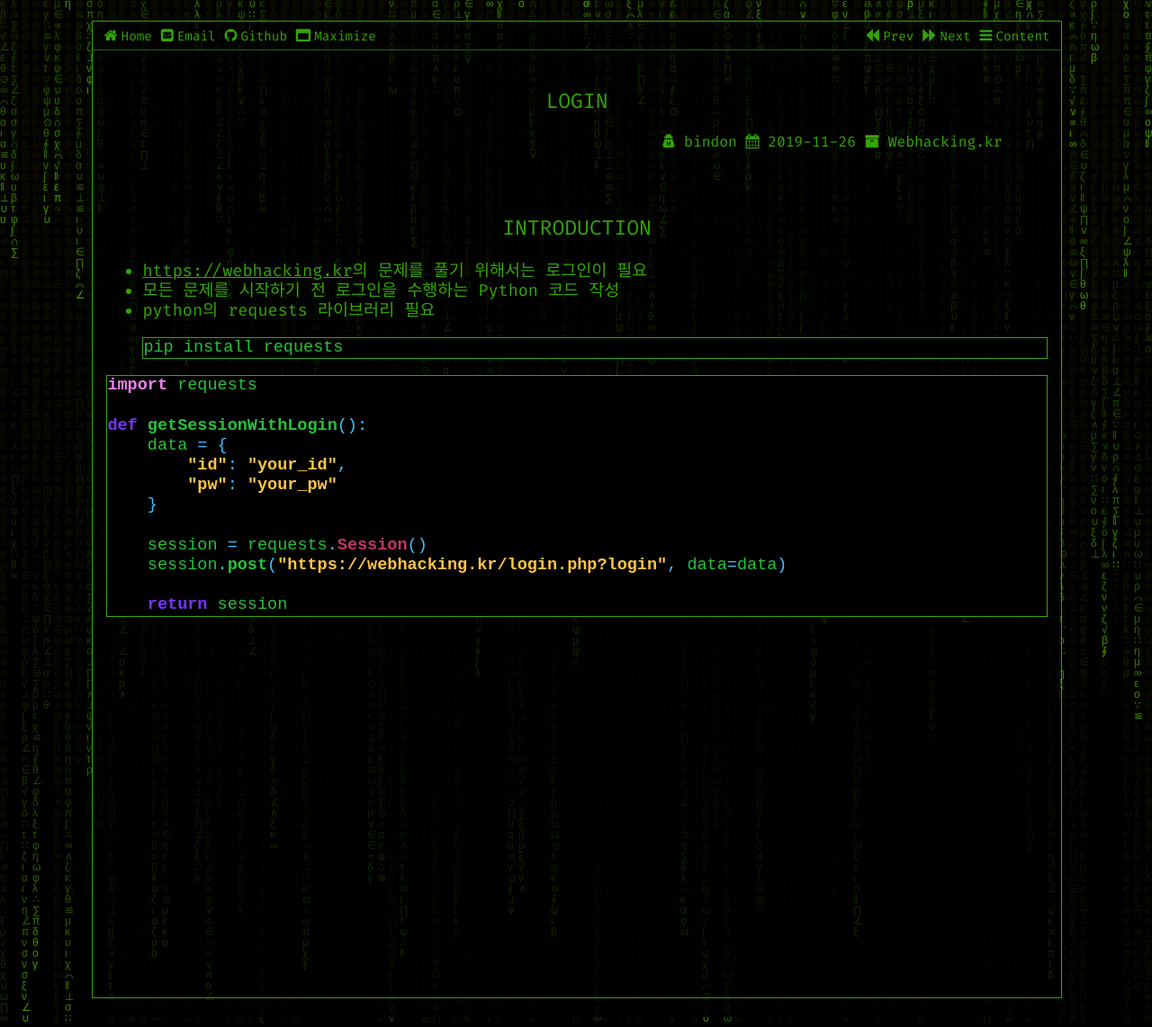
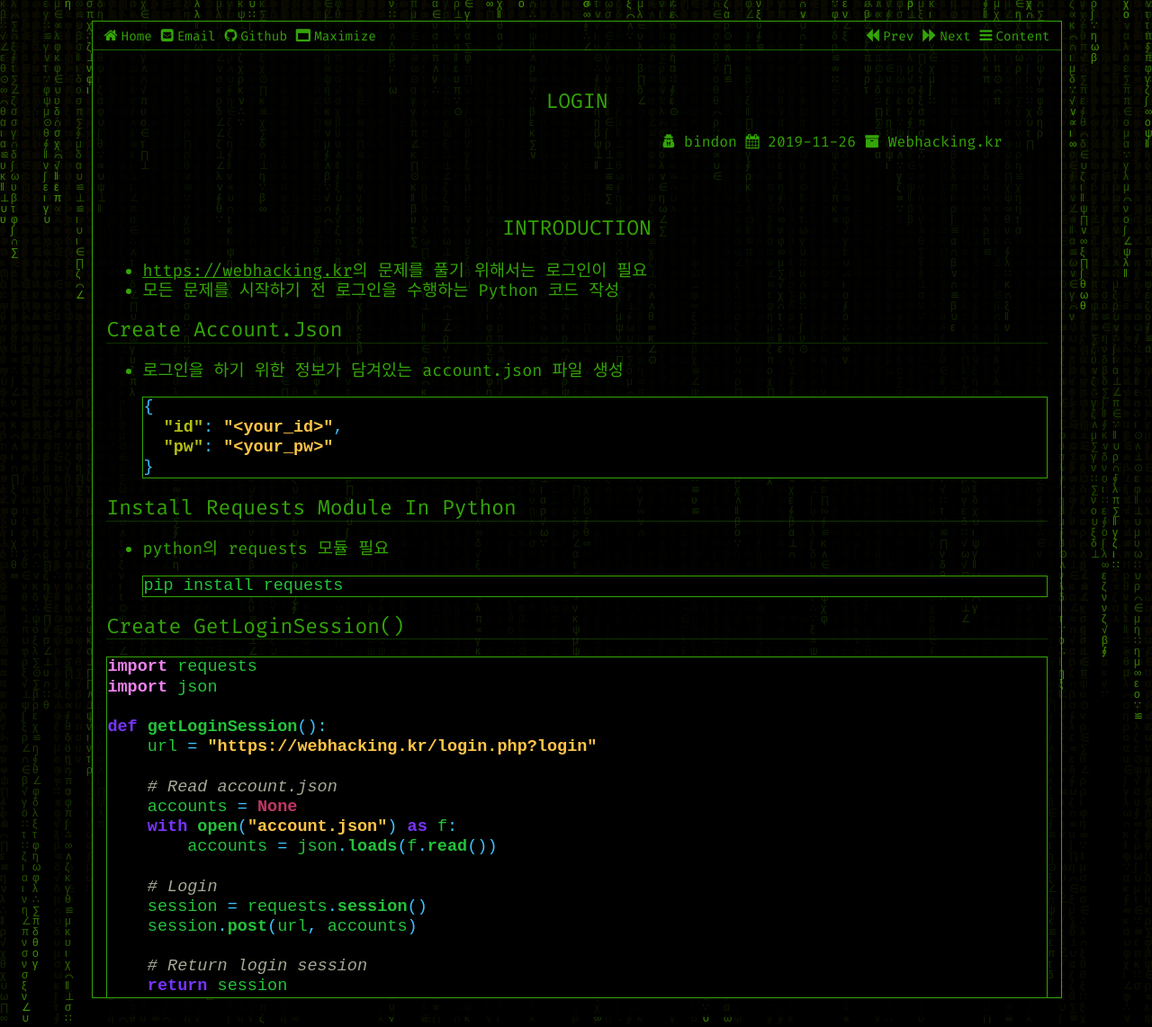
Before and after one commit to bindon/bindon.github.io, a Jekyll site: the page built from _posts/Web Hacking KR/2019-11-26-login.md, in a window 1280 px wide. Shown: the whole page at 90% size. Built offline with Jekyll 4.4.1, drawn with Linux system fonts in a browser that asks for light colours.

Commit message:
Change login method of WebhackingKR

````diff
--- a/_posts/Web Hacking KR/2019-11-26-login.md
+++ b/_posts/Web Hacking KR/2019-11-26-login.md
@@ -9,22 +9,39 @@
 # Introduction
 * [https://webhacking.kr](webhacking.kr)의 문제를 풀기 위해서는 로그인이 필요
 * 모든 문제를 시작하기 전 로그인을 수행하는 Python 코드 작성
-* python의 requests 라이브러리 필요
+
+## Create account.json
+* 로그인을 하기 위한 정보가 담겨있는 account.json 파일 생성
+```json
+{
+    "id": "<your_id>",
+    "pw": "<your_pw>"
+}
+```
+
+## Install requests module in Python
+* python의 requests 모듈 필요
 ```
 pip install requests
 ```
 
+## Create getLoginSession()
 ```python
 import requests
+import json
 
-def getSessionWithLogin():
-    data = {
-        "id": "your_id",
-        "pw": "your_pw"
-    }
+def getLoginSession():
+    url = "https://webhacking.kr/login.php?login"
 
-    session = requests.Session()
-    session.post("https://webhacking.kr/login.php?login", data=data)
+    # Read account.json
+    accounts = None
+    with open("account.json") as f:
+        accounts = json.loads(f.read())
 
+    # Login
+    session = requests.session()
+    session.post(url, accounts)
+
+    # Return login session
     return session
 ```
````
Also changed, not shown: _posts/Web Hacking KR/2019-11-27-old01.md (+2 -3 lines).
